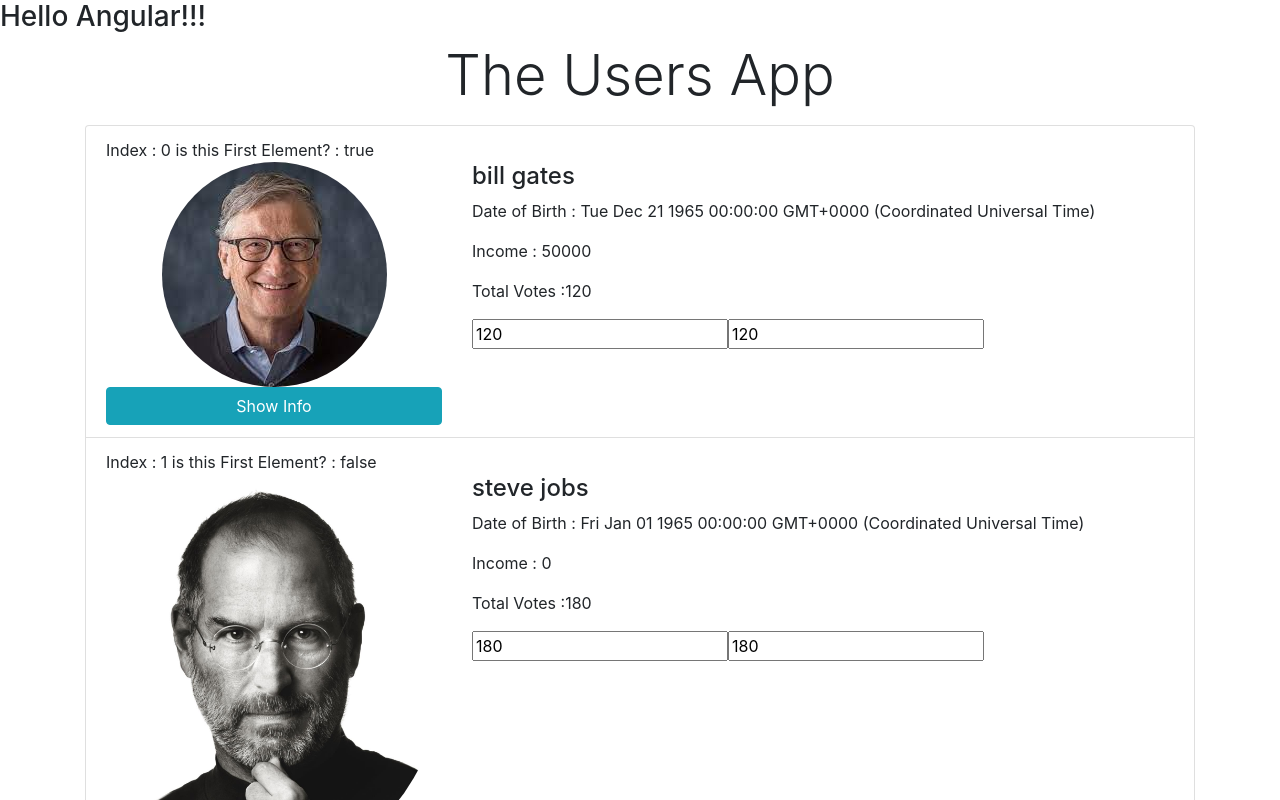
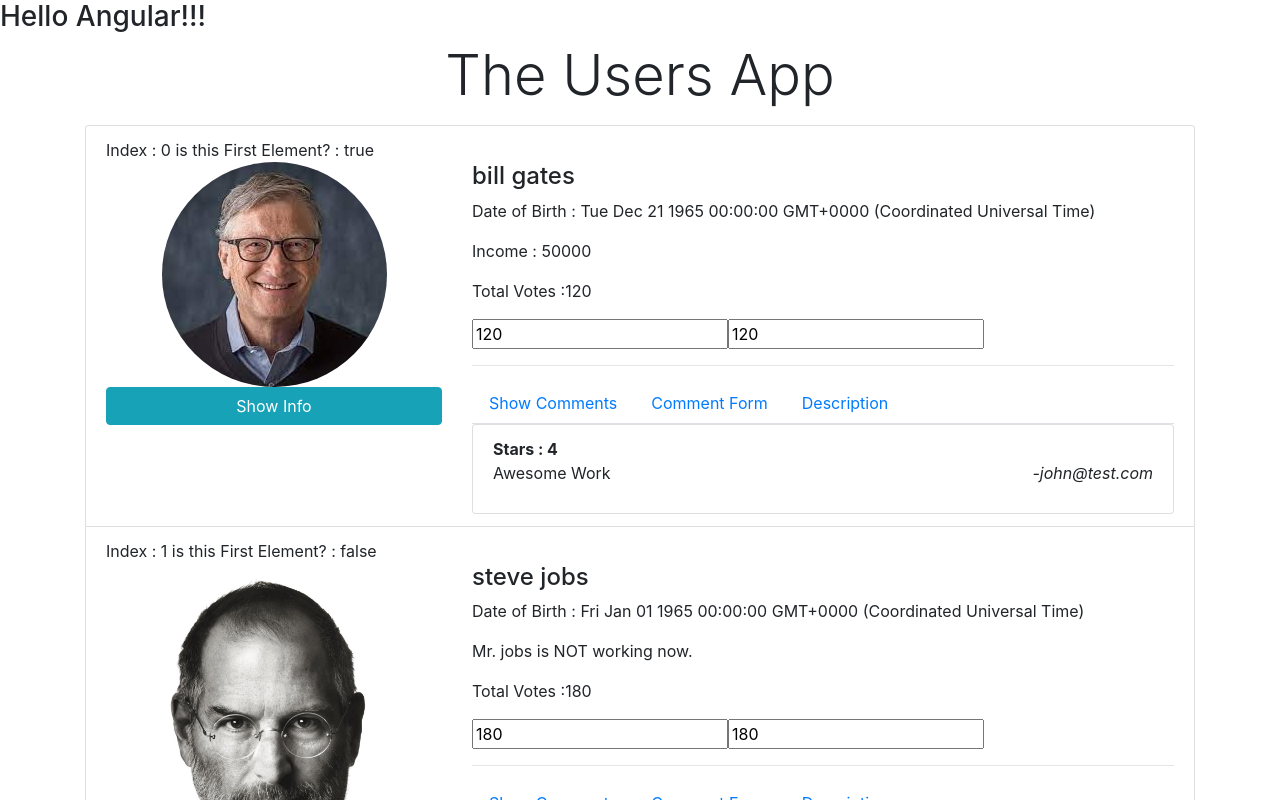
Before and after one commit to synergy2411/ng-feb-21, an Angular app in the folder users-app/: page / in a window 1280 px wide. Shown: the top 800 px of the page. Built offline with nearby package versions, Linux system fonts and the light colour scheme.

Commit message:
comments added

```diff
--- a/users-app/src/app/components/users/user-info/user-info.component.html
+++ b/users-app/src/app/components/users/user-info/user-info.component.html
@@ -1,6 +1,6 @@
 <h4>{{ user.firstName }} {{ user.lastName }}</h4>
 <p>Date of Birth : <span [innerText]="user.dob"></span></p>
-<p>Income : {{ user.income }}</p>
+<p *ngIf="user.isWorking;else userNotWorking">Income : {{ user.income }}</p>
 <p>Total Votes :{{ user.votes }}</p>
 <input
   type="number"
@@ -8,3 +8,34 @@
   (change)="user.votes = $event.target.value"
 />
 <input type="number" [(ngModel)]="user.votes" />
+
+<ng-template #userNotWorking>
+  <p>Mr. {{user.lastName}} is NOT working now.</p>
+</ng-template>
+<hr>
+
+<ul class="nav nav-tabs">
+  <li class="nav-item">
+    <a class="nav-link" (click)="tab=1">Show Comments</a>
+  </li>
+  <li class="nav-item">
+    <a class="nav-link" (click)="tab=2">Comment Form</a>
+  </li>
+  <li class="nav-item">
+    <a class="nav-link" (click)="tab=3">Description</a>
+  </li>
+</ul>
+
+<div [ngSwitch]="tab">
+  <div *ngSwitchCase="1">
+    <ul class="list-group">
+      <li class="list-group-item" *ngFor="let comment of user.comments">
+        <strong>Stars : {{comment.stars}}</strong>
+        <blockquote>{{comment.body}}<cite class="float-right">-{{comment.author}}</cite></blockquote>
+      </li>
+    </ul>
+  </div>
+  <div *ngSwitchCase="2">Comment form coming soon...</div>
+  <div *ngSwitchCase="3">More information about user...</div>
+  <div *ngSwitchDefault>Default Case</div>
+</div>
--- a/users-app/src/app/components/users/user-info/user-info.component.ts
+++ b/users-app/src/app/components/users/user-info/user-info.component.ts
@@ -8,4 +8,5 @@ import { IUser } from 'src/app/model/user.model';
 })
 export class UserInfoComponent {
   @Input() user : IUser;
+  tab : number = 1;
 }
--- /dev/null
+++ b/users-app/src/app/model/comment.model.ts
@@ -0,0 +1,5 @@
+export interface Comment {
+  stars : number;
+  author : string;
+  body : string;
+}
--- a/users-app/src/app/model/mocks.ts
+++ b/users-app/src/app/model/mocks.ts
@@ -9,6 +9,9 @@ export const USER_DATA: Array<IUser> = [{
   income: 50000,
   imagePath: './assets/images/bill.jpg',
   votes: 120,
+  comments : [
+    { stars : 4, author : "john@test.com", body : "Awesome Work"}
+  ]
 },{
   firstName: 'steve',
   lastName: 'jobs',
--- a/users-app/src/app/model/user.model.ts
+++ b/users-app/src/app/model/user.model.ts
@@ -1,3 +1,5 @@
+import { Comment } from "./comment.model";
+
 export interface IUser {
   firstName: string;
   lastName: string;
@@ -7,4 +9,5 @@ export interface IUser {
   income: number;
   imagePath: string;
   votes: number;
+  comments? : Array<Comment>
 }
```
